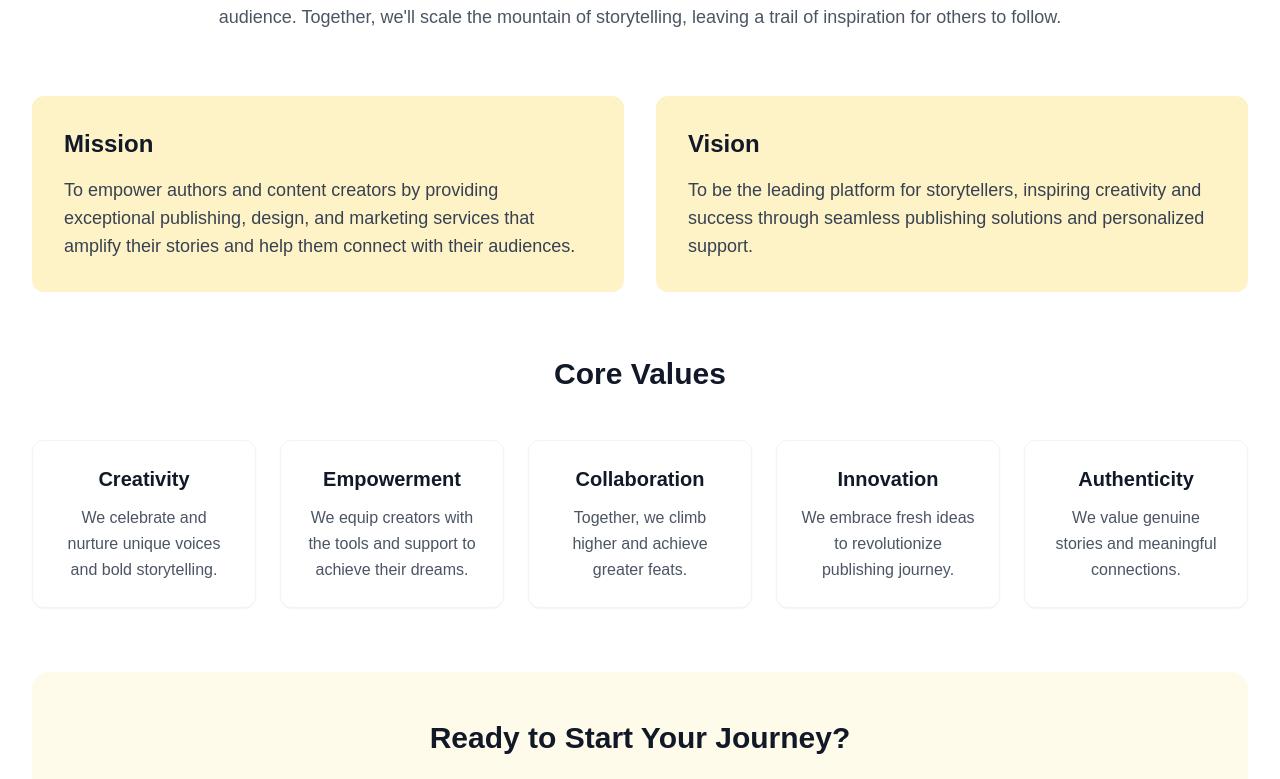
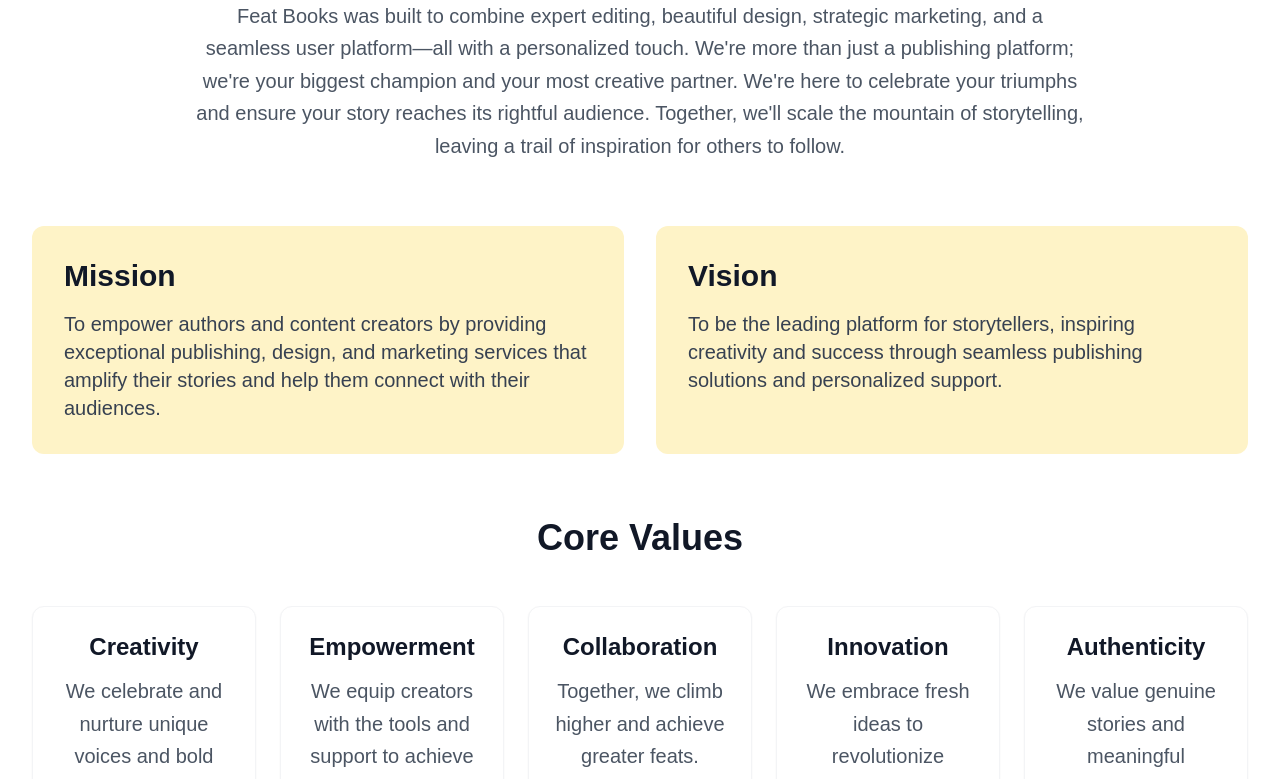
Before and after one commit to mgacrama211176/featbooks, a Next.js app: page /about in a window 1280 px wide. Shown: the part 551-1330 px from the top of the page. Built offline with nearby package versions, Linux system fonts and the light colour scheme; a web font is replaced by a local one.

Commit message:
Fixed text sizings

```diff
--- a/src/app/about/page.tsx
+++ b/src/app/about/page.tsx
@@ -32,7 +32,7 @@
       {/* Hero Section */}
       <div className="text-center mb-16">
         <h1 className="text-4xl font-bold text-gray-900 mb-6">Our Story</h1>
-        <div className="max-w-4xl mx-auto text-lg text-gray-600 leading-relaxed space-y-4">
+        <div className="max-w-4xl mx-auto text-xl text-gray-600 leading-relaxed space-y-4 ">
           <p>
             Every great story begins with a vision—a spark of inspiration, a
             challenge to overcome. At Feat Books, we have firsthand the passion,
@@ -63,16 +63,16 @@
       {/* Mission & Vision Section */}
       <div className="grid md:grid-cols-2 gap-8 mb-16">
         <div className="bg-amber-100 p-8 rounded-xl">
-          <h2 className="text-2xl font-bold text-gray-900 mb-4">Mission</h2>
-          <p className="text-lg text-gray-700">
+          <h2 className="text-3xl font-bold text-gray-900 mb-4">Mission</h2>
+          <p className="text-xl text-gray-700">
             To empower authors and content creators by providing exceptional
             publishing, design, and marketing services that amplify their
             stories and help them connect with their audiences.
           </p>
         </div>
         <div className="bg-amber-100 p-8 rounded-xl">
-          <h2 className="text-2xl font-bold text-gray-900 mb-4">Vision</h2>
-          <p className="text-lg text-gray-700">
+          <h2 className="text-3xl font-bold text-gray-900 mb-4">Vision</h2>
+          <p className="text-xl text-gray-700">
             To be the leading platform for storytellers, inspiring creativity
             and success through seamless publishing solutions and personalized
             support.
@@ -82,17 +82,17 @@
 
       {/* Core Values Section */}
       <div className="text-center mb-8">
-        <h2 className="text-3xl font-bold text-gray-900 mb-12">Core Values</h2>
+        <h2 className="text-4xl font-bold text-gray-900 mb-12">Core Values</h2>
         <div className="grid grid-cols-1 md:grid-cols-3 lg:grid-cols-5 gap-6">
           {coreValues.map((value, index) => (
             <div
               key={index}
               className="bg-white p-6 rounded-xl shadow-sm hover:shadow-md transition-shadow border border-gray-100"
             >
-              <h3 className="text-xl font-semibold text-gray-900 mb-3">
+              <h3 className="text-2xl font-semibold text-gray-900 mb-3">
                 {value.title}
               </h3>
-              <p className="text-gray-600 leading-relaxed">
+              <p className="text-gray-600 leading-relaxed text-xl">
                 {value.description}
               </p>
             </div>
@@ -102,7 +102,7 @@
 
       {/* Call to Action */}
       <div className="text-center mt-16 bg-amber-50 rounded-2xl p-12">
-        <h2 className="text-3xl font-bold text-gray-900 mb-6">
+        <h2 className="text-4xl font-bold text-gray-900 mb-6">
           Ready to Start Your Journey?
         </h2>
         <p className="text-xl text-gray-600 mb-8 max-w-2xl mx-auto">
```
